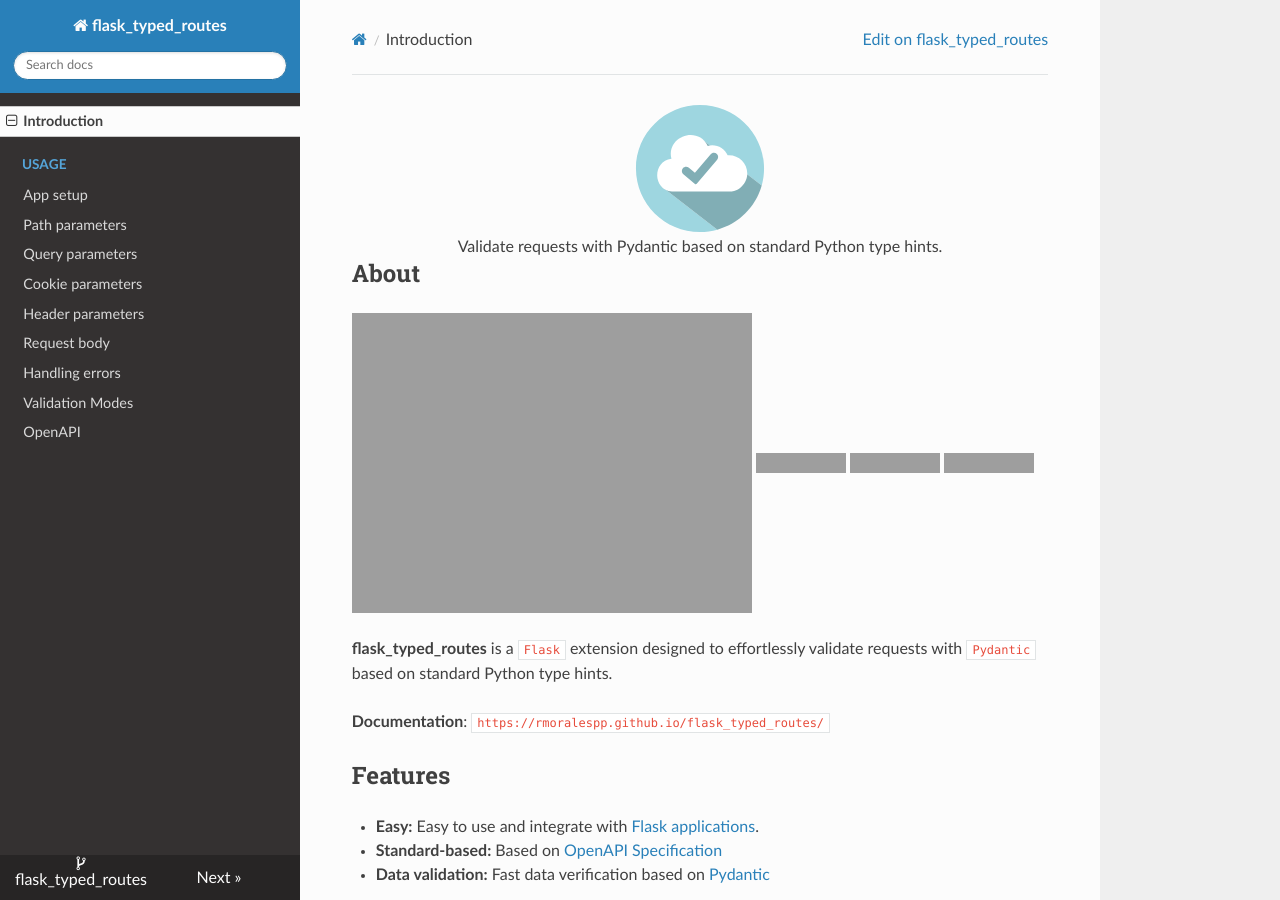
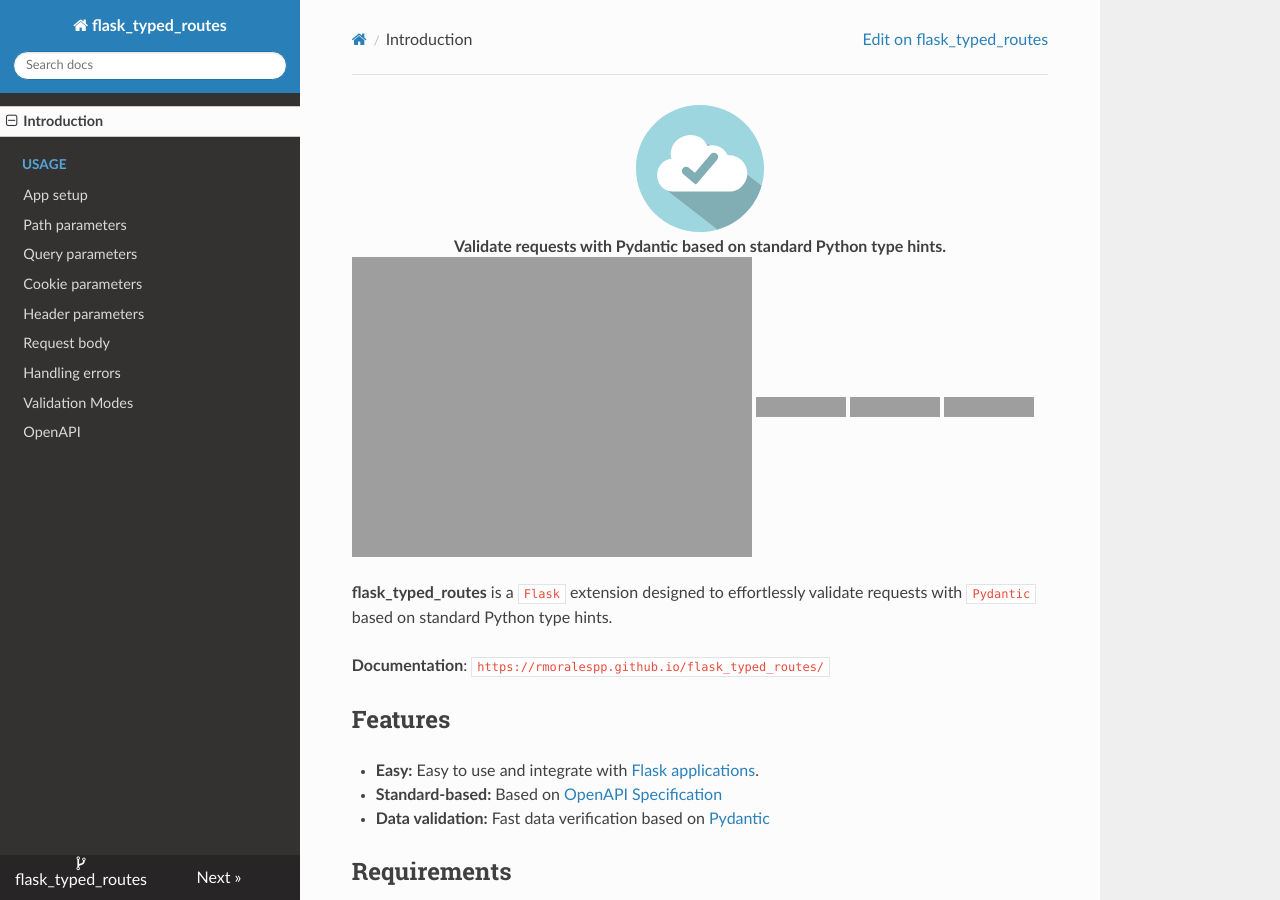
Before and after one commit to rmoralespp/flask_typed_routes, an MkDocs documentation site: the page built from docs/index.md, in a window 1280 px wide and 900 px high. Built offline with MkDocs 1.6.1, drawn with Linux system fonts in a browser that asks for light colours; nearby versions of some CDN libraries; grey boxes are pictures that could not be loaded.

```diff
--- a/docs/index.md
+++ b/docs/index.md
@@ -4,9 +4,8 @@
              width="20%" height="auto" alt="logo">
     </a>
 </div>
-<div align="center">Validate requests with Pydantic based on standard Python type hints.</div>
+<div align="center"><b>Validate requests with Pydantic based on standard Python type hints.</b></div>
 
-## About
 
 [![CI](https://github.com/rmoralespp/flask_typed_routes/workflows/CI/badge.svg)](https://github.com/rmoralespp/flask_typed_routes/actions?query=event%3Arelease+workflow%3ACI)
 [![pypi](https://img.shields.io/pypi/v/flask_typed_routes.svg)](https://pypi.python.org/pypi/flask_typed_routes)
```
Also changed, not shown: README.md (+1 -2 lines).
